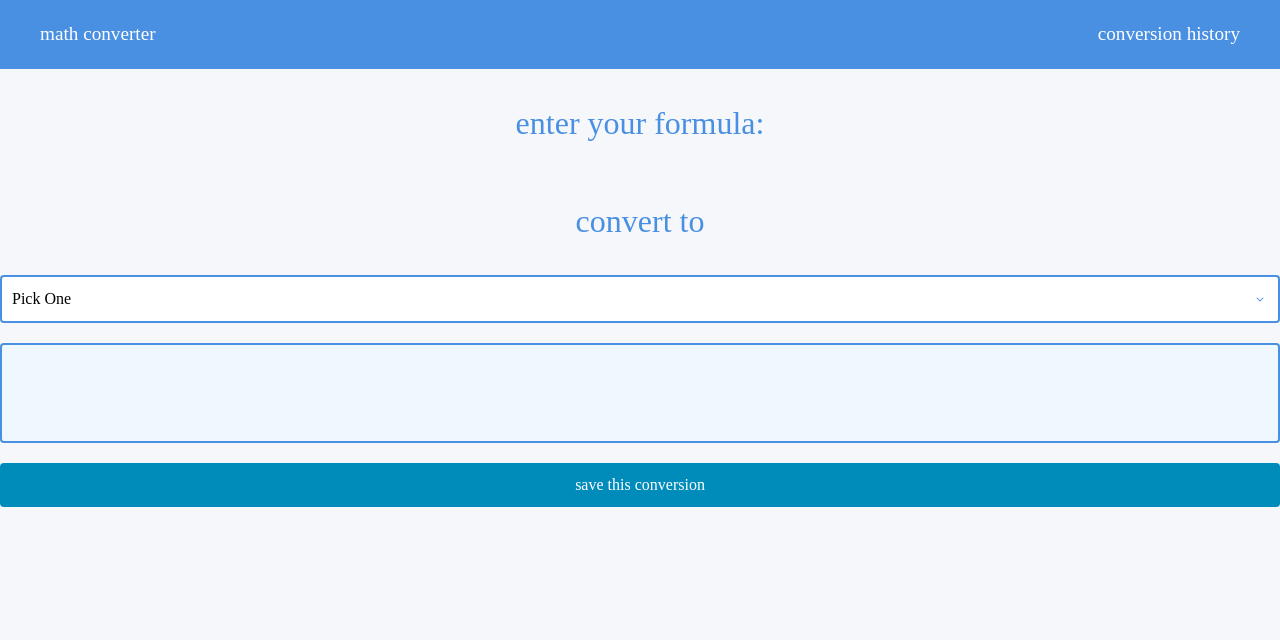
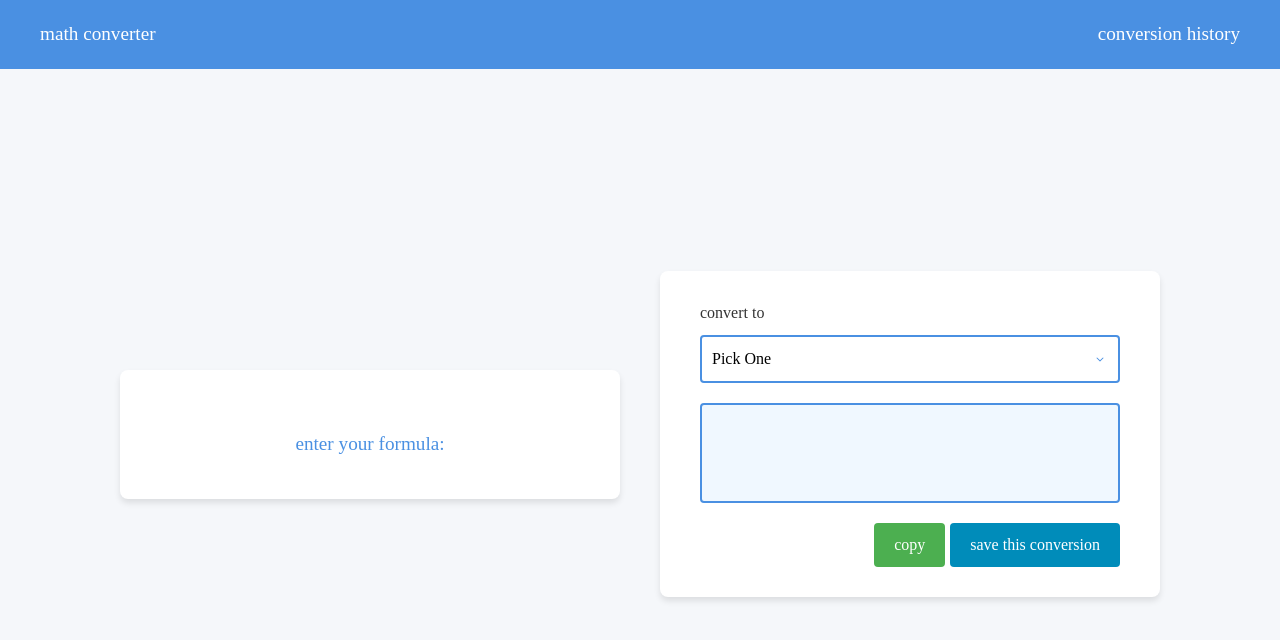
Before and after one commit to caro-line33/math-converter, a plain HTML site: page index.html in a window 1280 px wide. Drawn offline with Linux system fonts and the light colour scheme; a web font is replaced by a local one.

Commit message:
Update index.html

```diff
--- a/index.html
+++ b/index.html
@@ -3,17 +3,24 @@
 <head>
     <meta charset="UTF-8">
     <meta name="viewport" content="width=device-width, initial-scale=1.0">
-    <title>Document</title>
+    <title>math converter</title>
     <link rel="stylesheet" href="styles.css">
+    <link rel="preconnect" href="https://fonts.googleapis.com">
+    <link rel="preconnect" href="https://fonts.gstatic.com" crossorigin>
+    <link href="https://fonts.googleapis.com/css2?family=Yuji+Syuku&display=swap" rel="stylesheet">
 </head>
 <body>
     <div class="container">
-        <a href="">math converter</a>
-        <a href="">conversion history</a>
+        <a href="https://github.com/caro-line33/math-converter.git" target="_blank">math converter</a>
+        <a href="history.html"target="_blank">conversion history</a>
     </div>
+    <div class="bodyContainer">
+        <div>
             <p>enter your formula:</p>
             <math-field style="font-size:2rem; display: block" id="formula"></math-field>
-    <p>convert to</p>
+        </div>
+        <div>
+            <span>convert to</span>
             <select name="options" id="options">
                 <option value="" style="display: None;">Pick One</option>
                 <option value="ascii-math">ascii math</option>
@@ -24,7 +31,12 @@
                 <option value="spoken-text">spoken text</option>
             </select>
             <textarea name="" id="output" style="font-size:2rem; display: block" readonly></textarea>
+            <div style="display: flex; justify-content: flex-end; gap:5px;">
+                <button id="copy">copy</button>
                 <button id="save">save this conversion</button>
+            </div>
+        </div>
+    </div>
     <script type="module" src="main.js"></script>
 </body>
 </html>
```
Lines whose indentation alone changed are shown as unchanged.
